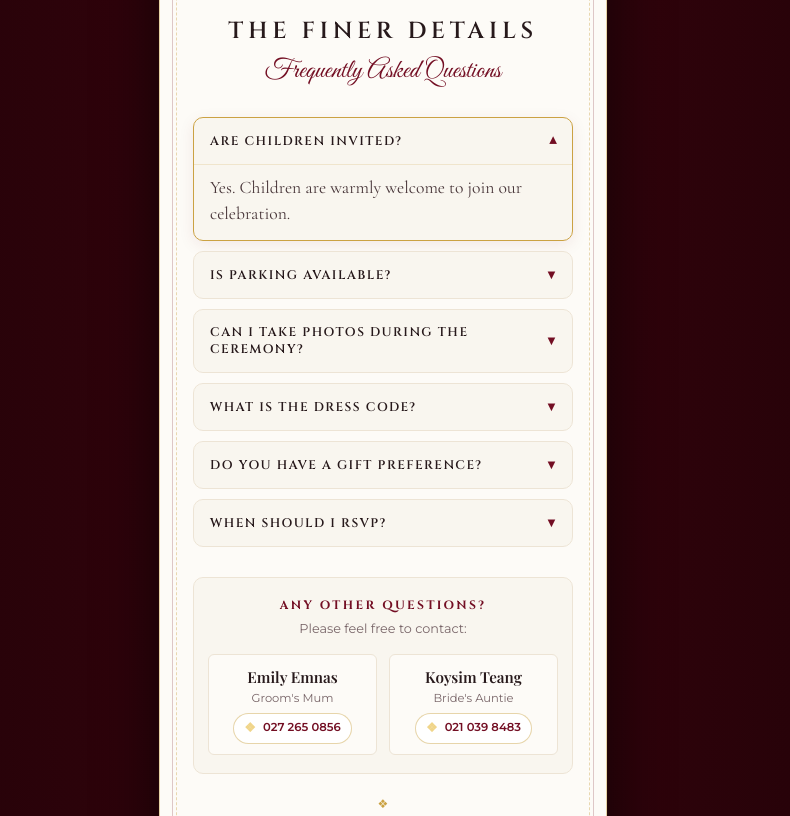
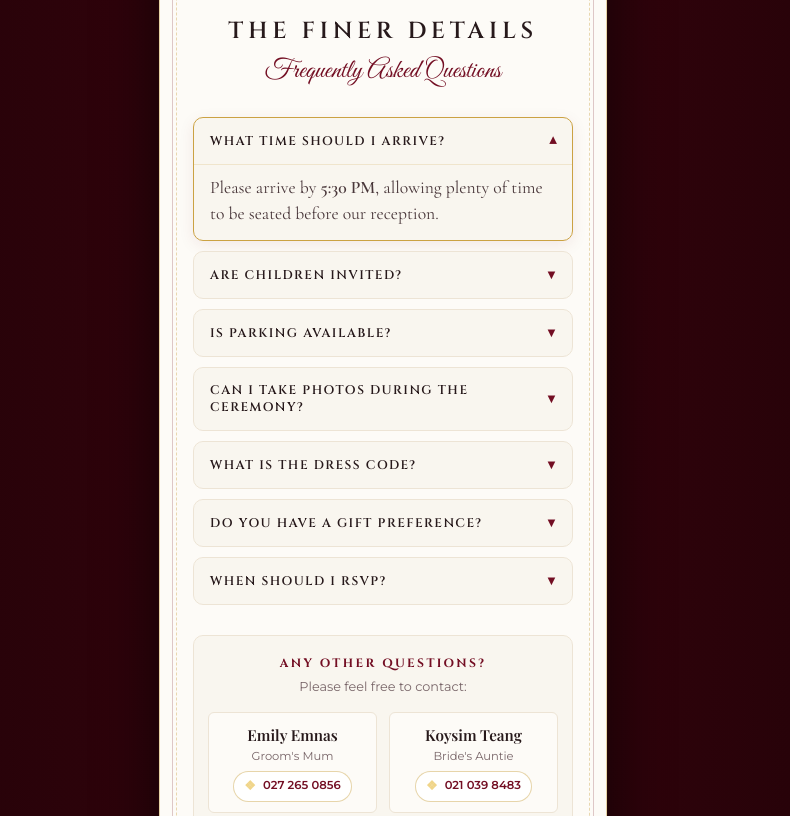
Before and after one commit to Nachhun/B_hatta_op7, a website: page index.html in a window 1280 px wide. Shown: the part 5500-6316 px from the top of the page, without its empty margins (257-1047 px from the left). Drawn offline with nearby package versions, Linux system fonts and the light colour scheme; a web font is replaced by a local one.

Commit message:
Add arrival time FAQ for reception

```diff
--- a/index.html
+++ b/index.html
@@ -631,6 +631,19 @@
           <!-- Q1 -->
           <div class="faq-card active" data-reveal>
             <button class="faq-trigger" aria-expanded="true">
+              <span class="faq-q-text">WHAT TIME SHOULD I ARRIVE?</span>
+              <span class="faq-chevron">▾</span>
+            </button>
+            <div class="faq-drawer">
+              <div class="faq-body-inner">
+                Please arrive by <strong>5:30 PM</strong>, allowing plenty of time to be seated before our reception.
+              </div>
+            </div>
+          </div>
+
+          <!-- Q2 -->
+          <div class="faq-card" data-reveal>
+            <button class="faq-trigger" aria-expanded="false">
               <span class="faq-q-text">ARE CHILDREN INVITED?</span>
               <span class="faq-chevron">▾</span>
             </button>
```
